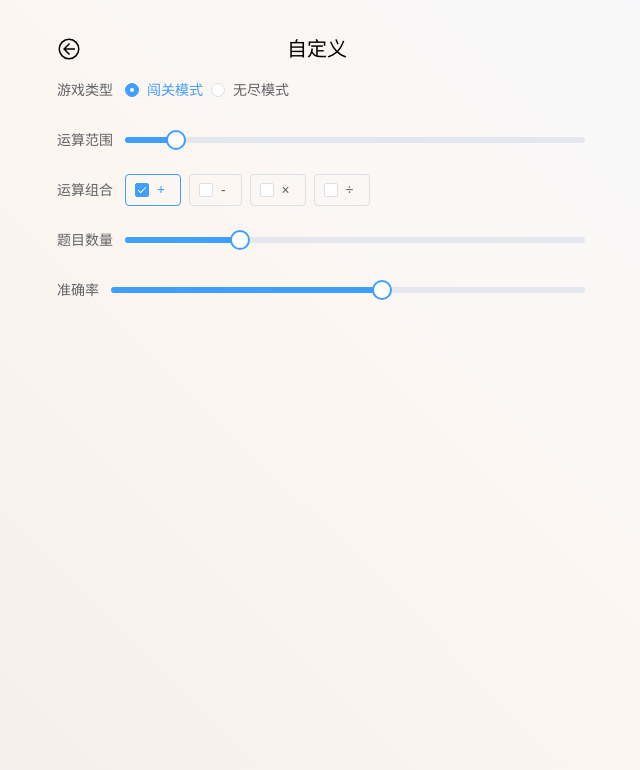
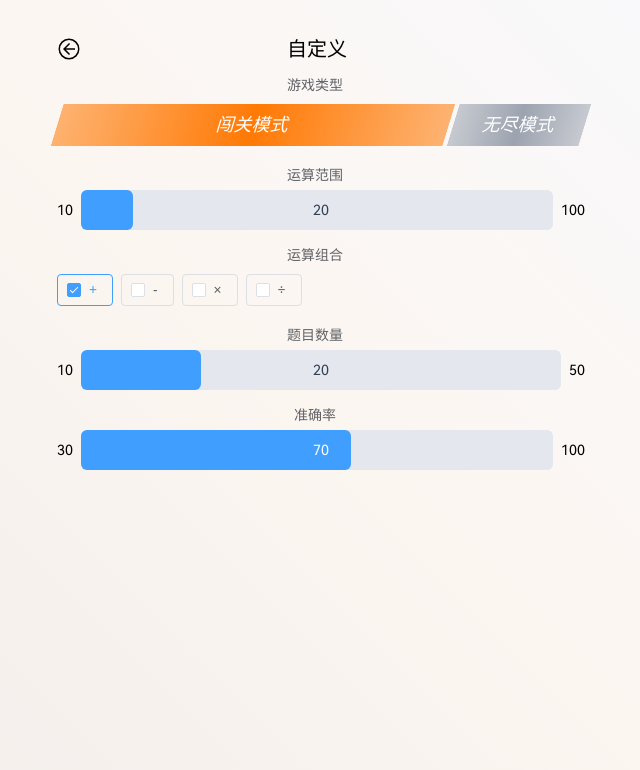
Before and after one commit to xluoyu/compute-plus, a Vue app: page /diy in a window 1280 px wide. Shown: the top 770 px of the page, without its empty margins (319-959 px from the left). Built offline with nearby package versions, Linux system fonts and the light colour scheme.

Commit message:
feat: 自定义滑块

```diff
--- /dev/null
+++ b/src/pages/diy/components/slider.vue
@@ -0,0 +1,52 @@
+<script setup lang="ts">
+const props = defineProps<{
+  modelValue: number
+  min: number
+  max: number
+}>()
+const emit = defineEmits(['update:modelValue'])
+
+const data = useVModel(props, 'modelValue', emit)
+
+const isMinArea = computed(() => {
+  return data.value < (props.max + props.min) / 2
+})
+</script>
+
+<template>
+  <div class="w-full flex justify-between gap-2 aSlider">
+    <span>{{ min }}</span>
+    <div :class="'value ' + (isMinArea ? 'text-slate-700' : 'text-white')">
+      {{ data }}
+    </div>
+    <el-slider v-bind="$attrs" v-model="data" :show-tooltip="false" :max="max" :min="min" />
+    <span>{{ max }}</span>
+  </div>
+</template>
+
+<style lang="scss">
+.aSlider .el-slider{
+  --el-slider-height: 40px;
+  .el-slider__button{
+    opacity: 0;
+  }
+  .el-slider__stop{
+    opacity: 0;
+  }
+  .el-slider__runway, .el-slider__bar{
+    border-radius: 6px;
+  }
+}
+
+.aSlider {
+  position: relative;
+  .value{
+    position: absolute;
+    left: 0;
+    right: 0;
+    margin: auto;
+    z-index: 20;
+    pointer-events: none;
+  }
+}
+</style>
--- a/src/pages/diy/index.vue
+++ b/src/pages/diy/index.vue
@@ -1,7 +1,8 @@
 <script setup lang="ts">
+import ASlider from './components/slider.vue'
 import type { IDiyOptions } from '~/common'
 
-const options = reactive<IDiyOptions>({
+const options = reactive<Required<IDiyOptions>>({
   type: 'diy',
   range: 20,
   methods: ['+', '-'],
@@ -11,26 +12,27 @@ const options = reactive<IDiyOptions>({
   errNumber: 3,
 })
 
+const activeClass = 'bg-[#ff7904] flex-1'
+
 </script>
 
 <template>
   <div class="p-6">
     <Header title="自定义" />
-    <el-form :model="options">
+
+    <el-form :model="options" label-position="top">
       <el-form-item label="游戏类型">
-        <el-radio-group v-model="options.successType" name="radiogroup">
-          <el-space>
-            <el-radio label="normal">
-              闯关模式
-            </el-radio>
-            <el-radio label="endless">
-              无尽模式
-            </el-radio>
-          </el-space>
-        </el-radio-group>
+        <div class="w-full flex justify-around gap-1">
+          <div :class="'btn flex-shrink-0 ' + (options.successType === 'normal' ? activeClass : 'bg-gray-400')" @click="options.successType = 'normal'">
+            闯关模式
+          </div>
+          <div :class="'btn flex-shrink-0 ' + (options.successType === 'endless' ? activeClass : 'bg-gray-400')" @click="options.successType = 'endless'">
+            无尽模式
+          </div>
+        </div>
       </el-form-item>
       <el-form-item label="运算范围">
-        <el-slider v-model="options.range" :step="5" :max="100" :min="10" />
+        <ASlider v-model="options.range" :step="5" :max="100" :min="10" />
       </el-form-item>
       <el-form-item label="运算组合">
         <el-checkbox-group v-model="options.methods">
@@ -44,24 +46,26 @@ const options = reactive<IDiyOptions>({
       </el-form-item>
       <template v-if="options.successType === 'normal'">
         <el-form-item label="题目数量">
-          <el-slider v-model="options.questionNum" :step="5" :max="50" :min="10" />
+          <ASlider v-model="options.questionNum" :step="5" :max="50" :min="10" />
         </el-form-item>
         <el-form-item label="准确率">
-          <el-slider v-model="options.accuracy" :step="10" :max="100" :min="30" />
+          <ASlider v-model="options.accuracy" :step="10" :max="100" :min="30" />
         </el-form-item>
       </template>
       <template v-else>
         <el-form-item label="错误数量">
-          <el-slider v-model="options.errNumber" show-stops :max="10" :min="1" />
+          <ASlider v-model="options.errNumber" show-stops :max="10" :min="1" />
         </el-form-item>
       </template>
     </el-form>
     <!-- <el-button>这是按钮{{ options.type }}</el-button> -->
 
-    <!-- <el-slider v-model:value="value" :step="10" /> -->
+    <!-- <ASlider v-model:value="value" :step="10" /> -->
   </div>
 </template>
 
 <style scoped>
-
+.btn{
+  transition: flex .2s;
+}
 </style>
--- a/src/pages/play/components/Result/index.vue
+++ b/src/pages/play/components/Result/index.vue
@@ -73,42 +73,6 @@ defineExpose({
 </template>
 
 <style lang="scss" scoped>
-.btn{
-  padding: 5px 30px;
-  color: #fff;
-  font-size: 18px;
-  transform: skewX(-17deg);
-  position: relative;
-  mask-image: linear-gradient(90deg, transparent var(--left), #fff 50%,transparent var(--right));
-  animation: btnshow 1s ease forwards;
-  &:hover{
-    opacity: .8;
-  }
-}
-
-@property --left {
-  syntax: '<percentage>';
-  inherits: false;
-  initial-value: 40%;
-}
-
-@property --right {
-  syntax: '<percentage>';
-  inherits: false;
-  initial-value: 60%;
-}
-
-@keyframes btnshow {
-  0%{
-    --left: 40%;
-    --right: 60%;
-  }
-  100%{
-    --left: -60%;
-    --right: 160%;
-  }
-}
-
 .result-text {
   @apply mt-5 text-3xl;
   background-clip: text;
--- a/src/styles/main.scss
+++ b/src/styles/main.scss
@@ -31,3 +31,41 @@ html.dark {
 .mask{
   @apply fixed top-0 left-0 bg-black bg-opacity-60 w-full h-full z-10;
 }
+
+.btn{
+  padding: 5px 30px;
+  color: #fff;
+  font-size: 18px;
+  transform: skewX(-17deg);
+  position: relative;
+  cursor: pointer;
+  white-space: nowrap;
+  mask-image: linear-gradient(90deg, transparent var(--left), #fff 50%,transparent var(--right));
+  animation: btnshow 1s ease forwards;
+  &:hover{
+    opacity: .8;
+  }
+}
+
+@property --left {
+  syntax: '<percentage>';
+  inherits: false;
+  initial-value: 40%;
+}
+
+@property --right {
+  syntax: '<percentage>';
+  inherits: false;
+  initial-value: 60%;
+}
+
+@keyframes btnshow {
+  0%{
+    --left: 40%;
+    --right: 60%;
+  }
+  100%{
+    --left: -60%;
+    --right: 160%;
+  }
+}
```
